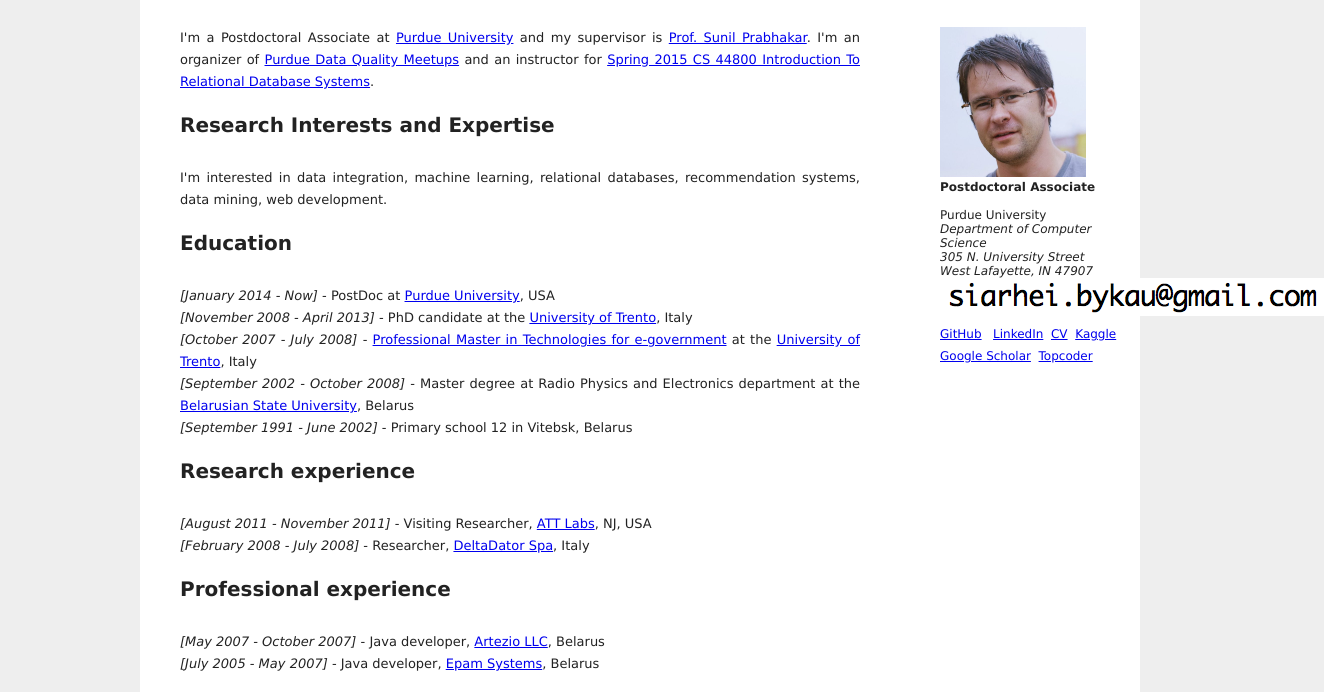
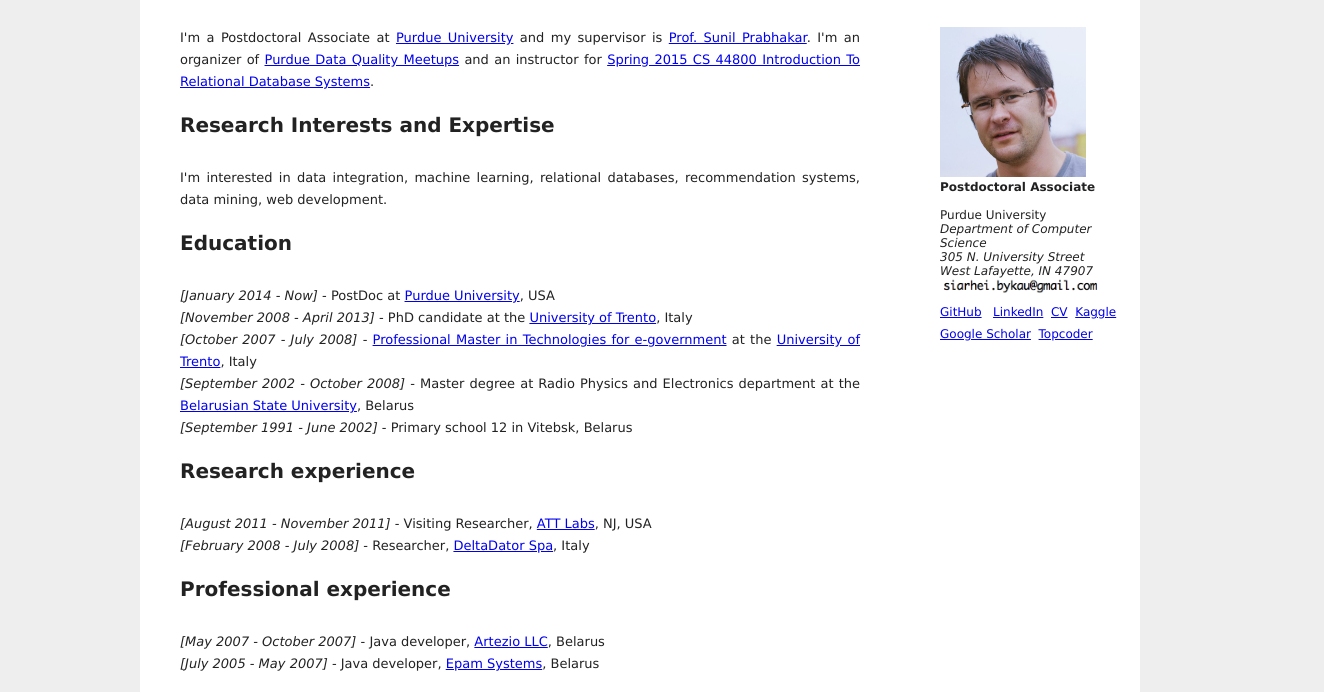
Before and after one commit to bykau/bykau.github.io, a plain HTML site: page index.html in a window 1280 px wide. Shown: the part 92-784 px from the top of the page, 1324 px wide, since content can reach past the window. Drawn offline with Linux system fonts and the light colour scheme.

Commit message:
fix the size of email

```diff
--- a/index.html
+++ b/index.html
@@ -5,7 +5,6 @@
 <meta name="keywords" content="siarhei bykau" />
 <title>Personal Web Page of Siarhei Bykau:: Main Page</title>
 <meta http-equiv="content-type" content="text/html; charset=UTF-8" />
-<meta property="og:image" content="http://disi.unitn.it/~bykau/images/siarhei_bykau.jpg" />
 <link rel="stylesheet" type="text/css" href="style.css" />
 <link rel="Icon"  type="image/gif" href="images/favicon.ico" />
 </head>
@@ -160,7 +159,7 @@
 		<i>Department of Computer Science<br />
 305 N. University Street<br />
 West Lafayette, IN 47907</i>
-		<p><img src="images/email.png" /><br />
+		<p><img src="images/email.png" width="160" /><br />
 		   <a href="https://github.com/bykau">GitHub</a>&nbsp;&nbsp;
 		   <a href="https://www.linkedin.com/profile?viewProfile=&key=86461569">LinkedIn</a>&nbsp;&nbsp;<a href="files/BykauCV.pdf" >CV</a>&nbsp;&nbsp;<a href="https://www.kaggle.com/users/87730/siarhei-bykau" >Kaggle</a><br /><a href="http://scholar.google.com/citations?user=dF07rwsAAAAJ">Google Scholar</a>&nbsp;&nbsp;<a href="https://www.topcoder.com/members/cyrix/">Topcoder</a>
 		</p>
```
